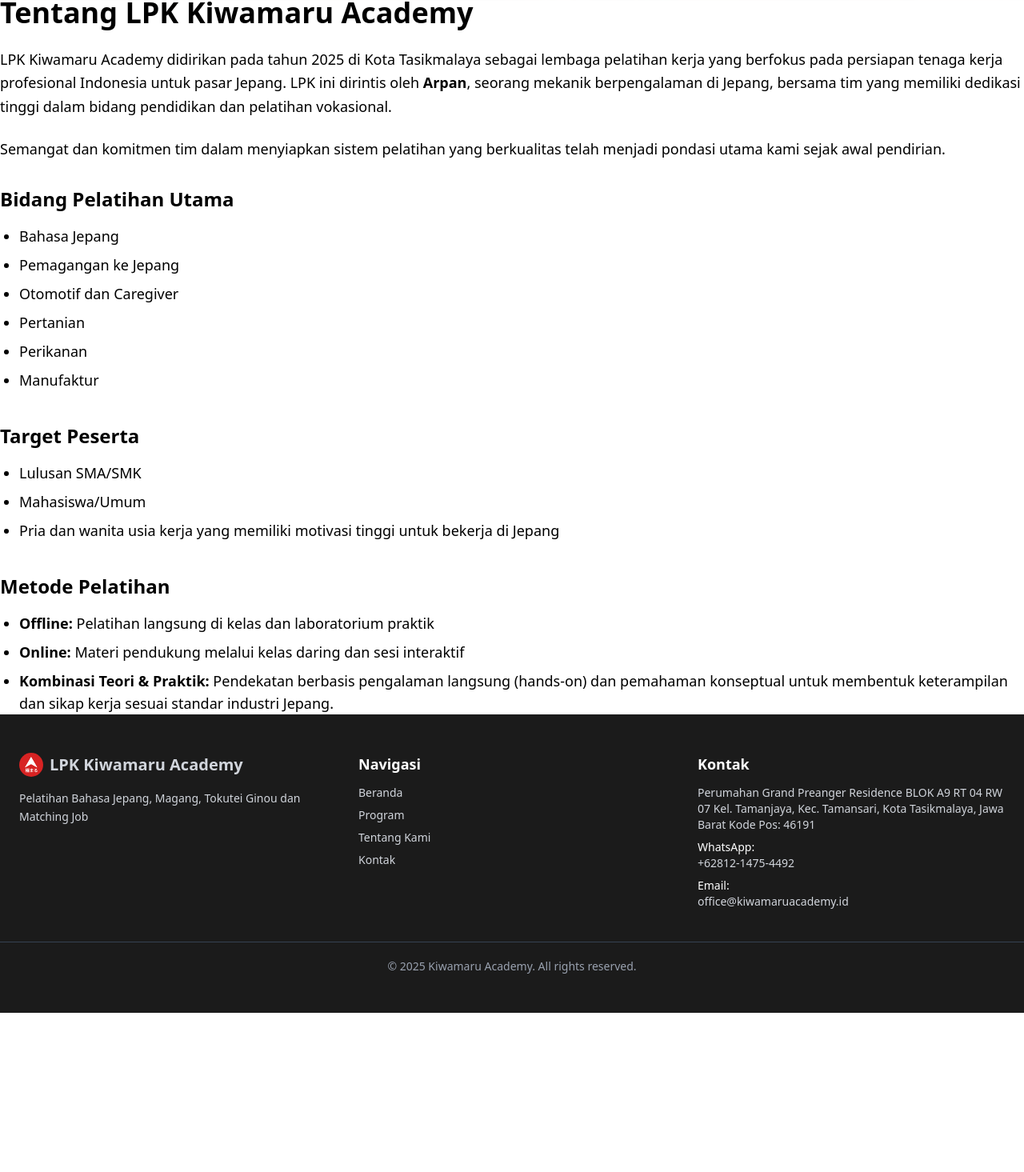
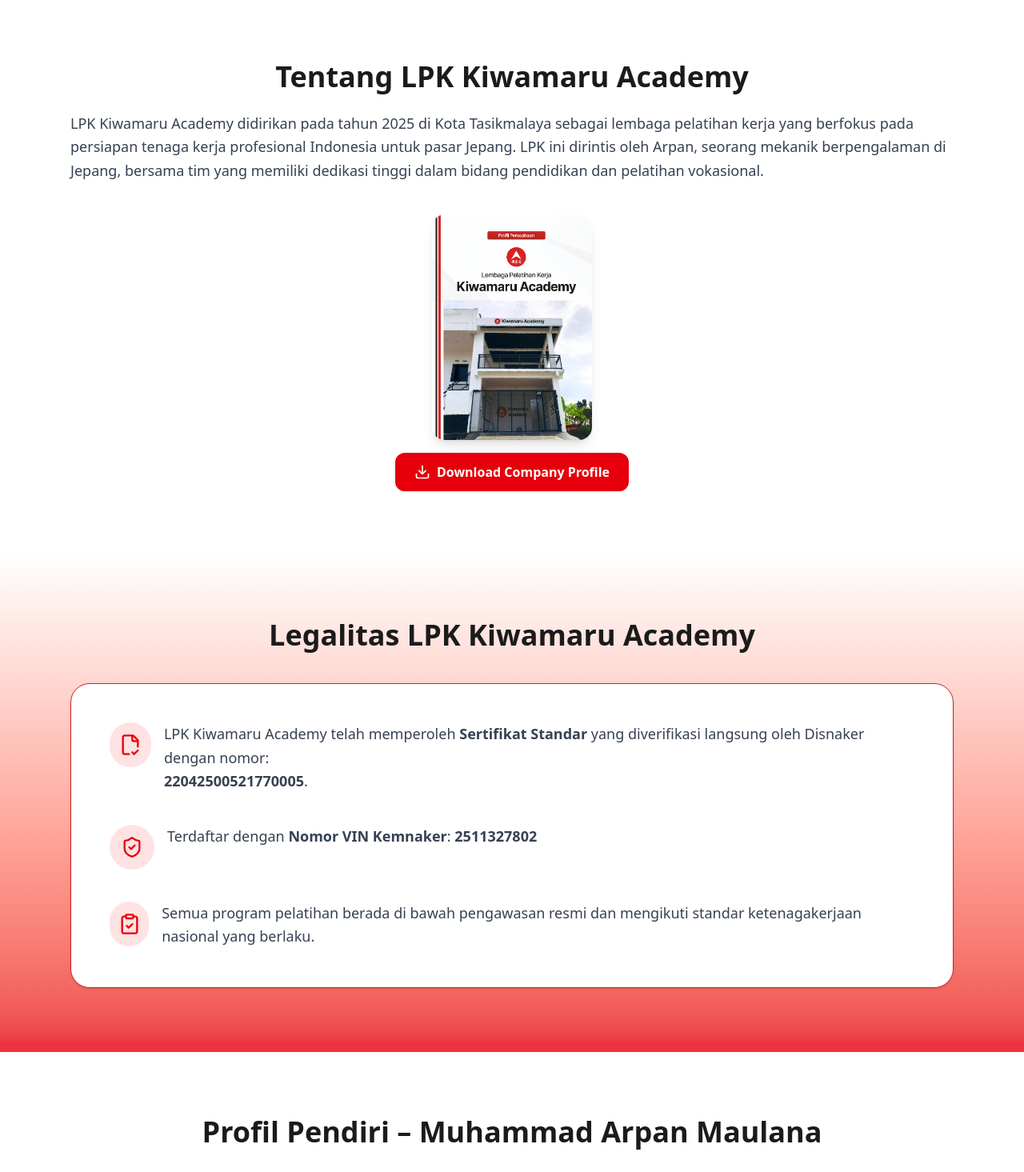
Before and after one commit to hidayahapriliansyah/web-kiwamaru-academy, a Next.js app: page /about in a window 1280 px wide. Shown: the part 804-2269 px from the top of the page at 80% size. Before the commit the page ends 2070 px from the top, so only its background shows below. Built offline with nearby package versions, Linux system fonts and the light colour scheme.

Commit message:
feat: create about page

```diff
--- /dev/null
+++ b/app/about/components/about.tsx
@@ -0,0 +1,49 @@
+"use client";
+import Image from "next/image";
+import { Download } from "lucide-react";
+import Link from "next/link";
+
+export function AboutKiwamaru() {
+  return (
+    <section className="w-full py-20 bg-white" id="tentang">
+      <div className="max-w-6xl mx-auto px-6">
+        {/* TITLE */}
+        <h2 className="text-3xl md:text-4xl font-bold text-center text-myblack mb-6">
+          Tentang LPK Kiwamaru Academy
+        </h2>
+
+        {/* CONTENT */}
+        <div className="space-y-10">
+          <div className="md:w-full">
+            <p className="text-gray-700 text-lg leading-relaxed">
+              LPK Kiwamaru Academy didirikan pada tahun 2025 di Kota Tasikmalaya sebagai lembaga pelatihan kerja
+              yang berfokus pada persiapan tenaga kerja profesional Indonesia untuk pasar Jepang.
+              LPK ini dirintis oleh Arpan, seorang mekanik berpengalaman di Jepang, bersama tim yang memiliki
+              dedikasi tinggi dalam bidang pendidikan dan pelatihan vokasional.
+            </p>
+          </div>
+
+          <div className="flex flex-col items-center gap-4 w-full">
+            <Image
+              src="/cover-company-profile.png"   // ganti sesuai file kamu
+              alt="Company Profile Thumbnail"
+              width={200}
+              height={500}
+              className="rounded-2xl shadow-lg object-cover"
+            />
+
+            <Link
+              href="https://drive.google.com/file/d/1QMqcnhhznl-NFgRY_b92y9gEGgHdHV6b/view?usp=sharing"  // ganti file PDF sesuai lokasi kamu
+              download
+              className="inline-flex items-center gap-2 bg-red-600 hover:bg-red-700 text-white font-semibold px-6 py-3 rounded-xl shadow transition"
+              target="_blank"
+            >
+              <Download size={20} />
+              Download Company Profile
+            </Link>
+          </div>
+        </div>
+      </div>
+    </section>
+  );
+}
--- /dev/null
+++ b/app/about/components/closing.tsx
@@ -0,0 +1,31 @@
+import Link from "next/link";
+
+export default function ClosingSection() {
+  return (
+    <section className="py-20 text-white text-center w-full bg-gradient-to-t from-red-50 to-white">
+      <div className="p-16 max-w-6xl mx-auto px-6 bg-gradient-to-tl from-myred to-red-500 md:rounded-3xl">
+
+        <h2 className="text-3xl md:text-4xl font-bold mb-6">
+          Siap Membangun Masa Depan Bersama Kiwamaru Academy?
+        </h2>
+
+        <p className="text-lg md:text-xl mb-10 leading-relaxed">
+          Bersama Kiwamaru Academy, kami berkomitmen mencetak tenaga kerja profesional
+          Indonesia yang kompeten, disiplin, fasih berbahasa Jepang, dan siap memenuhi
+          standar industri Jepang. Mari mulai perjalanan Anda menuju karier internasional.
+        </p>
+
+        <div className="flex flex-col md:flex-row gap-4 justify-center">
+          <Link
+            href="https://wa.me/6281214754492"
+            className="px-8 py-4 bg-white text-red-600 font-semibold rounded-xl shadow-md hover:bg-gray-100 transition"
+            target="_blank"
+          >
+            Hubungi Kami Sekarang
+          </Link>
+        </div>
+
+      </div>
+    </section>
+  );
+}
--- /dev/null
+++ b/app/about/components/legality.tsx
@@ -0,0 +1,53 @@
+"use client";
+import { FileCheck2, ShieldCheck, ClipboardCheck } from "lucide-react";
+
+export function LegalitySection() {
+  return (
+    <section className="w-full py-20  bg-gradient-to-t from-red-600/80 to-white" id="legalitas">
+      <div className="max-w-6xl mx-auto px-6">
+
+        <h2 className="text-3xl md:text-4xl font-bold text-center text-myblack mb-10">
+          Legalitas LPK Kiwamaru Academy
+        </h2>
+
+        <div className="bg-white rounded-3xl shadow-sm border border-myred p-8 md:p-12 space-y-10">
+
+          {/* Sertifikat Standar */}
+          <div className="flex gap-4">
+            <div className="w-14 h-14 bg-red-100 text-red-600 rounded-full flex items-center justify-center">
+              <FileCheck2 size={28} />
+            </div>
+            <p className="text-gray-700 text-lg leading-relaxed">
+              LPK Kiwamaru Academy telah memperoleh <strong>Sertifikat Standar</strong> yang
+              diverifikasi langsung oleh Disnaker dengan nomor:
+              <br />
+              <strong>22042500521770005</strong>.
+            </p>
+          </div>
+
+          {/* Nomor VIN */}
+          <div className="flex gap-4">
+            <div className="w-14 h-14 bg-red-100 text-red-600 rounded-full flex items-center justify-center">
+              <ShieldCheck size={28} />
+            </div>
+            <p className="text-gray-700 text-lg leading-relaxed">
+              Terdaftar dengan <strong>Nomor VIN Kemnaker</strong>: <strong>2511327802</strong>
+            </p>
+          </div>
+
+          {/* Keterangan Tambahan */}
+          <div className="flex gap-4">
+            <div className="w-14 h-14 bg-red-100 text-red-600 rounded-full flex items-center justify-center">
+              <ClipboardCheck size={28} />
+            </div>
+            <p className="text-gray-700 text-lg leading-relaxed">
+              Semua program pelatihan berada di bawah pengawasan resmi dan mengikuti standar
+              ketenagakerjaan nasional yang berlaku.
+            </p>
+          </div>
+
+        </div>
+      </div>
+    </section>
+  );
+}
--- /dev/null
+++ b/app/about/components/profil-pendiri.tsx
@@ -0,0 +1,63 @@
+import Image from "next/image";
+
+export default function ProfilPendiri() {
+  return (
+    <section className="w-full py-20 bg-white" id="founder">
+      <div className="max-w-6xl mx-auto px-6">
+
+        {/* TITLE */}
+        <h2 className="text-3xl text-center md:text-4xl font-bold text-myblack mb-8">
+          Profil Pendiri – Muhammad Arpan Maulana
+        </h2>
+
+        {/* MAIN IMAGE */}
+        <div className="w-full mb-10">
+          <Image
+            src="/founder-main-crop.png"
+            alt="Pendiri LPK Kiwamaru Academy"
+            width={1200}
+            height={600}
+            className="rounded-2xl w-full object-cover shadow"
+          />
+        </div>
+
+        {/* PARAGRAPH 1 */}
+        <p className="text-lg leading-relaxed text-gray-700 mb-10">
+          Muhammad Arpan Maulana merupakan seorang profesional di bidang otomotif
+          yang telah bekerja selama 5 tahun di Mitsubishi Fuso Jepang. Dalam kurun waktu
+          empat bulan sejak bergabung, ia memperoleh Sertifikasi Mekanik Level 9, sebuah
+          pencapaian yang umumnya membutuhkan waktu lebih lama. Ia juga menjadi salah satu
+          orang Indonesia pertama yang berhasil lulus Tokutei Ginou Level 2 (TG-2) di bidang
+          Jidousha Seibi (perawatan kendaraan).
+        </p>
+
+        {/* 2-COLUMN SECTION */}
+        <div className="grid md:grid-cols-2 gap-10 items-start">
+
+          {/* LEFT SMALL IMAGE */}
+          <div>
+            <Image
+              src="/founder-dinner.png" // ganti sesuai file yang kamu punya
+              alt="Founder in Japan"
+              width={600}
+              height={400}
+              className="rounded-2xl w-full object-cover shadow"
+            />
+          </div>
+
+          {/* RIGHT PARAGRAPH */}
+          <div>
+            <p className="text-lg leading-relaxed text-gray-700">
+              Kemampuan bahasa Jepangnya berada pada level N2, dan ia mampu berkomunikasi
+              secara efektif dalam situasi kerja, baik secara lisan maupun tulisan.
+              Di lingkungan kerjanya, Arpan dipercaya sebagai leader dan bertanggung jawab
+              membimbing karyawan Jepang dalam bidang teknis, menunjukkan kapabilitasnya yang
+              diakui di level perusahaan.
+            </p>
+          </div>
+
+        </div>
+      </div>
+    </section>
+  );
+}
--- a/app/about/page.tsx
+++ b/app/about/page.tsx
@@ -1,61 +1,18 @@
+import { AboutKiwamaru } from "./components/about";
+import ClosingSection from "./components/closing";
 import AboutHero from "./components/hero";
+import { LegalitySection } from "./components/legality";
+import ProfilPendiri from "./components/profil-pendiri";
 
 // app/about/page.jsx
 export default function AboutPage() {
   return (
     <>
       <AboutHero />
-      <h1 className="text-4xl font-bold mb-6">Tentang LPK Kiwamaru Academy</h1>
-
-      <p className="text-lg leading-relaxed mb-6">
-        LPK Kiwamaru Academy didirikan pada tahun 2025 di Kota Tasikmalaya sebagai lembaga pelatihan kerja
-        yang berfokus pada persiapan tenaga kerja profesional Indonesia untuk pasar Jepang.
-        LPK ini dirintis oleh <strong>Arpan</strong>, seorang mekanik berpengalaman di Jepang,
-        bersama tim yang memiliki dedikasi tinggi dalam bidang pendidikan dan pelatihan vokasional.
-      </p>
-
-      <p className="text-lg leading-relaxed mb-8">
-        Semangat dan komitmen tim dalam menyiapkan sistem pelatihan yang berkualitas telah menjadi
-        pondasi utama kami sejak awal pendirian.
-      </p>
-
-      <section className="mb-10">
-        <h2 className="text-2xl font-semibold mb-4">Bidang Pelatihan Utama</h2>
-        <ul className="list-disc pl-6 text-lg space-y-2">
-          <li>Bahasa Jepang</li>
-          <li>Pemagangan ke Jepang</li>
-          <li>Otomotif dan Caregiver</li>
-          <li>Pertanian</li>
-          <li>Perikanan</li>
-          <li>Manufaktur</li>
-        </ul>
-      </section>
-
-      <section className="mb-10">
-        <h2 className="text-2xl font-semibold mb-4">Target Peserta</h2>
-        <ul className="list-disc pl-6 text-lg space-y-2">
-          <li>Lulusan SMA/SMK</li>
-          <li>Mahasiswa/Umum</li>
-          <li>Pria dan wanita usia kerja yang memiliki motivasi tinggi untuk bekerja di Jepang</li>
-        </ul>
-      </section>
-
-      <section>
-        <h2 className="text-2xl font-semibold mb-4">Metode Pelatihan</h2>
-        <ul className="list-disc pl-6 text-lg space-y-2">
-          <li>
-            <strong>Offline:</strong> Pelatihan langsung di kelas dan laboratorium praktik
-          </li>
-          <li>
-            <strong>Online:</strong> Materi pendukung melalui kelas daring dan sesi interaktif
-          </li>
-          <li>
-            <strong>Kombinasi Teori & Praktik:</strong> Pendekatan berbasis pengalaman langsung
-            (hands-on) dan pemahaman konseptual untuk membentuk keterampilan dan sikap kerja
-            sesuai standar industri Jepang.
-          </li>
-        </ul>
-      </section>
+      <AboutKiwamaru />
+      <LegalitySection />
+      <ProfilPendiri />
+      <ClosingSection />
     </>
   );
 }
--- a/app/components/navbar.tsx
+++ b/app/components/navbar.tsx
@@ -58,12 +58,6 @@ export default function Navbar() {
               : `text-white hover:text-white/50`
             }
           `}>Tentang</Link>
-          <Link href="/#faq" className={`
-            ${scrolled
-              ? `hover:text-myred/90`
-              : `text-white hover:text-white/50`
-            }
-          `}>FAQ</Link>
           <Link href="/#contact" className={`
             ${scrolled
               ? `hover:text-myred/90`
@@ -92,7 +86,6 @@ export default function Navbar() {
           <Link href="/#" className="block py-2 border-b hover:text-myred" onClick={() => setOpenMenu(false)}>Beranda</Link>
           <Link href="/#program" className="block py-2 border-b hover:text-myred" onClick={() => setOpenMenu(false)}>Program</Link>
           <Link href="/#about" className="block py-2 border-b hover:text-myred" onClick={() => setOpenMenu(false)}>Tentang</Link>
-          <Link href="/#faq" className="block py-2 border-b hover:text-myred" onClick={() => setOpenMenu(false)}>FAQ</Link>
           <Link href="/contact" className="block py-2 hover:text-myred" onClick={() => setOpenMenu(false)}>Kontak</Link>
 
           <Link
```
Also changed, not shown: public/founder-main-crop.png (added), 1 other file (tests, documents, lock files or other folders).
